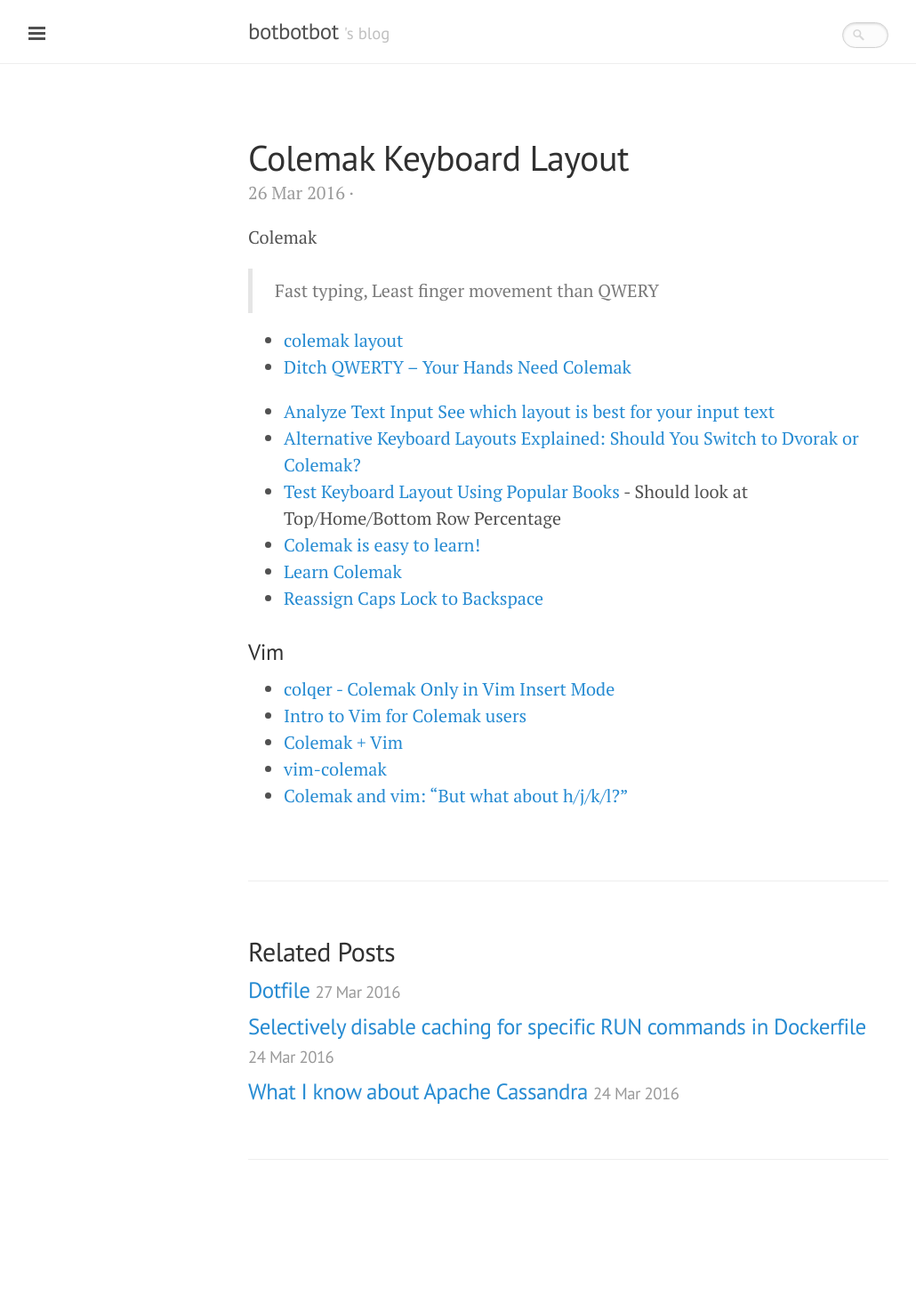
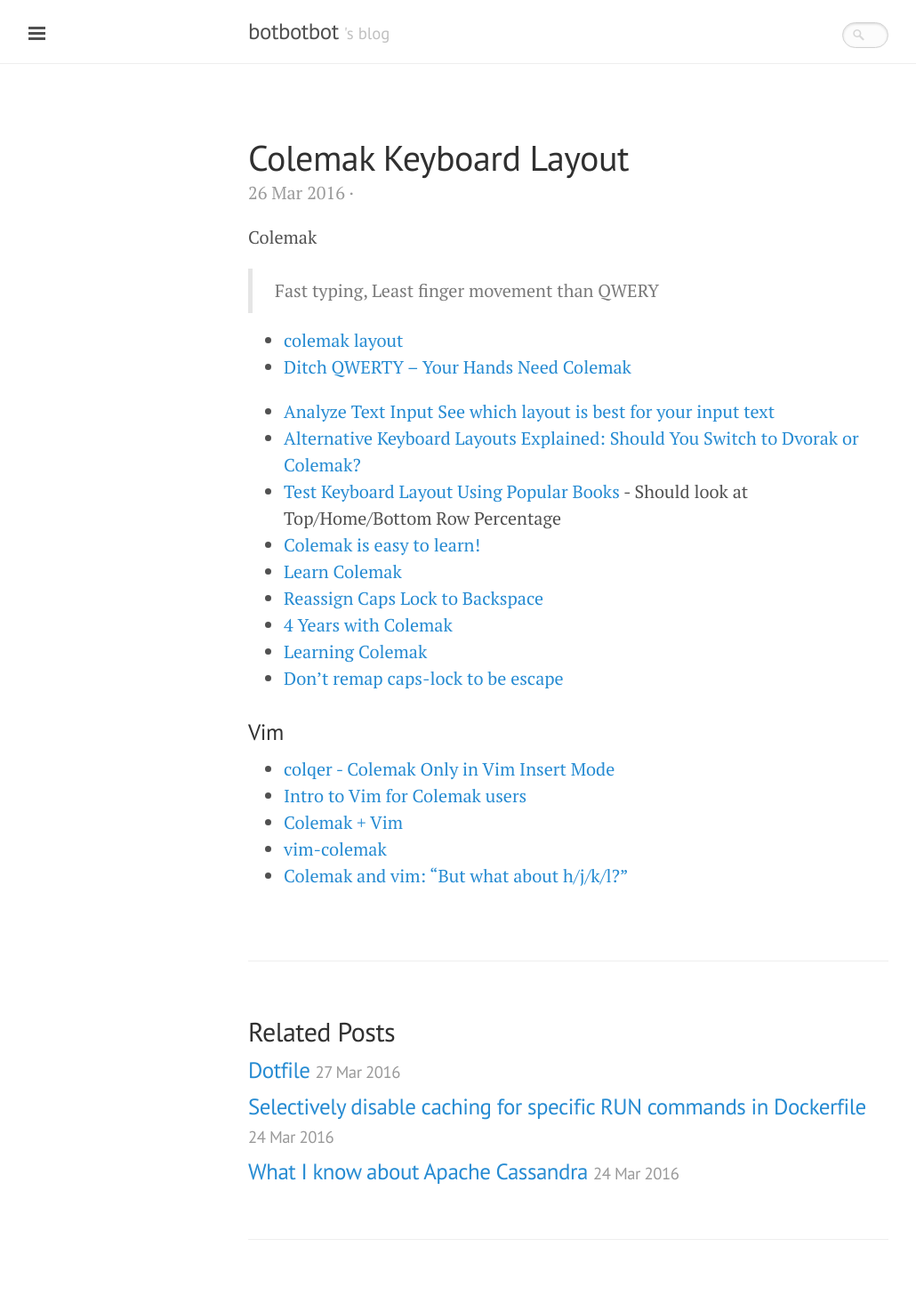
Before and after one commit to ibotdotout/ibotdotout.github.io, a Jekyll site: the page built from _posts/2016-03-26-colemak.md, in a window 1280 px wide. Shown: the whole page at 89% size, without its empty margins (1-1031 px from the left). Built offline with Jekyll 4.4.1, drawn with Linux system fonts in a browser that asks for light colours; nearby versions of some CDN libraries; Markdown is read by kramdown in place of the engine named in the settings; comment, search, counter and statistics services are not loaded; before the commit the page ends 1384 px from its top, so only the background shows below that.

Commit message:
Add don't remap caplock to delete

```diff
--- a/_posts/2016-03-26-colemak.md
+++ b/_posts/2016-03-26-colemak.md
@@ -20,6 +20,9 @@ Colemak
 * [Colemak is easy to learn!](https://sermoa.wordpress.com/2011/12/22/colemak-is-easy-to-learn/)
 * [Learn Colemak](http://thetypingcat.com/course/colemak)
 * [Reassign Caps Lock to Backspace](http://alexarmstrong.net/2015/01/reassign-capslock-to-backspace/)
+* [4 Years with Colemak](http://blog.erw.dk/2015/02/27/4-years-with-colemak/)
+* [Learning Colemak](http://www.ryanheise.com/colemak/)
+* [Don't remap caps-lock to be escape](http://emileswarts.github.io/2012/08/25/dont-remap-caps-to-be-escape.html)
 
 ### Vim
 
```
